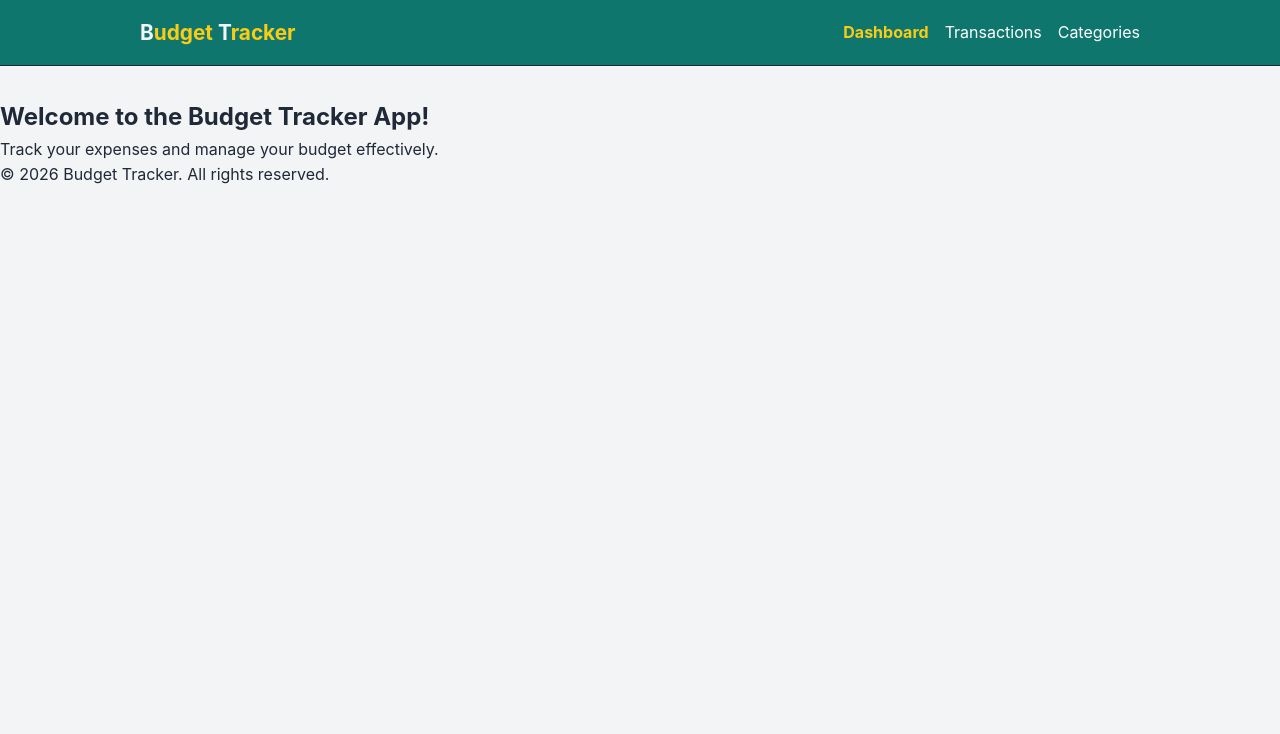
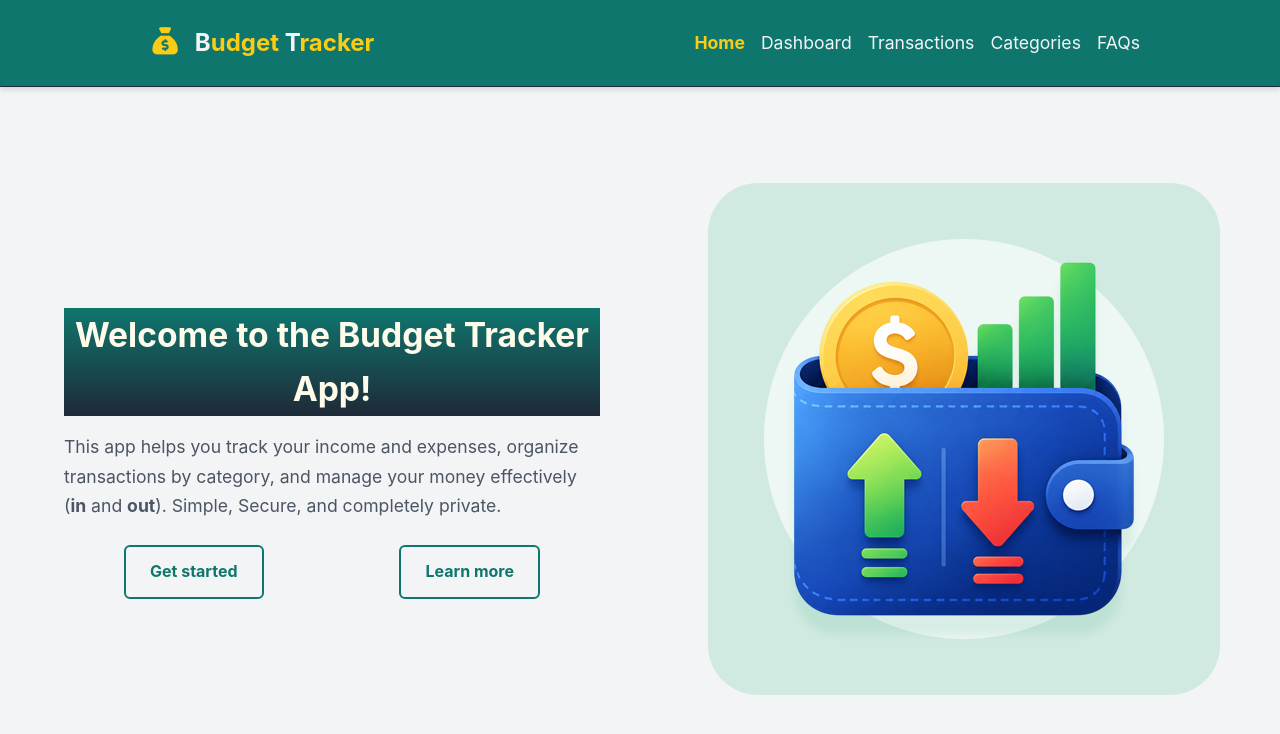
Before and after one commit to Mohd-Idris/Module-5---Framework-Project---React-JS-Next.js, a Next.js app: page / in a window 1280 px wide. Shown: the top 734 px of the page. Built offline with nearby package versions, Linux system fonts and the light colour scheme.

Commit message:
Add Font Awesome icons, update homepage content & Style it

```diff
--- a/app/globals.css
+++ b/app/globals.css
@@ -9,6 +9,7 @@
   --primary-color: #0f766e;
   --accent-color: #facc15;
   --text-color: #1f2937;
+  --sub-text-color: #4b5563;
   --background-color: #f3f4f6;
 
   --light-green-bgcolor: #f0fdf9;
@@ -28,10 +29,42 @@ body {
   line-height: 1.6;
 }
 
-.logo {
-  font-size: 1.5rem;
+/* Global Styles */
+.bold {
   font-weight: bold;
+}
+
+.active {
   color: var(--accent-color) !important;
+  font-weight: bold;
+}
+
+/* Navigation Bar Styles */
+header {
+  position: sticky;
+  box-shadow: 0 2px 6px rgba(0, 0, 0, 0.15);
+  top: 0;
+  z-index: 1000;
+}
+
+.nav-bar-container .logo {
+  background: linear-gradient(to left, var(--text-color));
+  font-size: 1.5rem !important;
+  padding: 0.5rem;
+  outline: none;
+  border: none;
+}
+
+.nav-bar-container .logo i {
+  margin-right: 0.8rem;
+  font-size: 1.7rem;
+  color: var(--accent-color);
+}
+
+.nav-bar-container .logo:hover,
+.nav-bar-container .logo i:hover {
+  color: var(--background-color) !important;
+  transform: scale(1.05);
 }
 
 .nav-bar-span {
@@ -39,7 +72,74 @@ body {
   font-weight: bold;
 }
 
-.active {
-  color: var(--accent-color) !important;
+/* Home Page Styles */
+.home {
+  display: flex;
+  gap: 3rem;
+  justify-content: center;
+  align-items: center;
+  margin-bottom: 3rem;
+  padding-top: 1rem;
+}
+
+.home-container {
+  flex: 1;
+  margin-left: 4rem;
+}
+
+.heading {
+  background: linear-gradient(to bottom, var(--primary-color), var(--text-color));
+  color: var(--light-gold-bgcolor);
+  margin-bottom: 1rem;
+  font-size: 2.1rem;
+  text-align: center;
+  outline: none;
+}
+
+.home-desc {
+  color: var(--sub-text-color);
+  font-size: 1.1rem;
+  line-height: 1.7;
+}
+
+.home-buttons-container {
+  display: flex;
+  gap: 1rem;
+  margin-top: 1.5rem;
+}
+
+.primary-button,
+.secondary-button {
+  background-color: var(--background-color);
+  color: var(--primary-color);
+  padding: 0.75rem 1.5rem;
+  margin: 0 auto;
+  border: 2px solid var(--primary-color);
+  border-radius: 0.375rem;
+  font-size: 1rem;
   font-weight: bold;
+  cursor: pointer;
+  transition: all 0.3s ease;
 }
+
+.primary-button:hover,
+.secondary-button:hover {
+  background: var(--text-color);
+  color: var(--accent-color);
+  transform: scale(1.05);
+  text-transform: uppercase;
+}
+
+.home-image-container {
+  flex: 1;
+  padding: 3rem;
+  text-align: center;
+  font-size: 4rem;
+}
+
+
+.home-image-container .home-img {
+  max-width: 100%;
+  height: auto;
+  border-radius: 50px;
+}
--- a/app/layout.js
+++ b/app/layout.js
@@ -9,14 +9,21 @@ export const metadata = {
 export default function RootLayout({ children }) {
   return (
     <html lang="en">
+      <head>
+        {/* Icons  */}
+        {/* A link to generate icons for the website */}
+        <link
+          rel="stylesheet"
+          href="https://cdnjs.cloudflare.com/ajax/libs/font-awesome/7.0.1/css/all.min.css"
+          crossOrigin="anonymous"
+          referrerPolicy="no-referrer"
+        />
+      </head>
       <body>
         <header>
           <NavBar />
         </header>
         <main>{children}</main>
-        <footer>
-          <p>&copy; 2026 Budget Tracker. All rights reserved.</p>
-        </footer>
       </body>
     </html>
   );
--- a/app/page.js
+++ b/app/page.js
@@ -1,8 +1,30 @@
 export default function Home() {
   return (
-    <section>
-      <h2>Welcome to the Budget Tracker App!</h2>
-      <p>Track your expenses and manage your budget effectively.</p>
+    <section className="home">
+      <div className="home-container">
+        <h1 className="heading">Welcome to the Budget Tracker App!</h1>
+        <p className="home-desc">
+          This app helps you track your income and expenses, organize
+          transactions by category, and manage your money effectively (
+          <span className="bold">in</span> and <span className="bold">out</span>
+          ). Simple, Secure, and completely private.
+        </p>
+        <div className="home-buttons-container">
+          <a href="/dashboard" className="primary-button">
+            Get started
+          </a>
+          <a href="/transactions" className="secondary-button">
+            Learn more
+          </a>
+        </div>
+      </div>
+      <div className="home-image-container">
+        <img
+          className="home-img"
+          src="/budget-illustration.png"
+          alt="Budget Tracker Illustration"
+        />
+      </div>
     </section>
   );
 }
--- a/components/NavBar.js
+++ b/components/NavBar.js
@@ -24,7 +24,6 @@ export default function NavBar() {
 
   const LogoStyle = {
     color: "var(--accent-color)",
-    fontSize: "1.3rem",
     fontWeight: "bold",
   };
 
@@ -34,14 +33,15 @@ export default function NavBar() {
   };
 
   const LinkStyle = {
-    color: "#fff",
-    fontSize: "1rem",
+    color: "var(--background-color)",
+    fontSize: "1.1rem",
   };
 
   return (
     <nav style={navBarStyle}>
       <div className="nav-bar-container" style={NavBarContainerStyle}>
         <Link href="/" className="logo" style={LogoStyle}>
+          <i className="fa-solid fa-sack-dollar"></i>
           <span className="nav-bar-span">B</span>udget{" "}
           <span className="nav-bar-span">T</span>racker
         </Link>
@@ -49,6 +49,14 @@ export default function NavBar() {
           <Link
             href="/"
             className={pathname === "/" ? "active" : ""}
+            style={LinkStyle}
+          >
+            Home
+          </Link>
+
+          <Link
+            href="/dashboard"
+            className={pathname === "/dashboard" ? "active" : ""}
             style={LinkStyle}
           >
             Dashboard
@@ -67,6 +75,13 @@ export default function NavBar() {
           >
             Categories
           </Link>
+          <Link
+            href="/faqs"
+            className={pathname === "/faqs" ? "active" : ""}
+            style={LinkStyle}
+          >
+            FAQs
+          </Link>
         </div>
       </div>
     </nav>
```
Also changed, not shown: public/budget-illustration.png (added).
